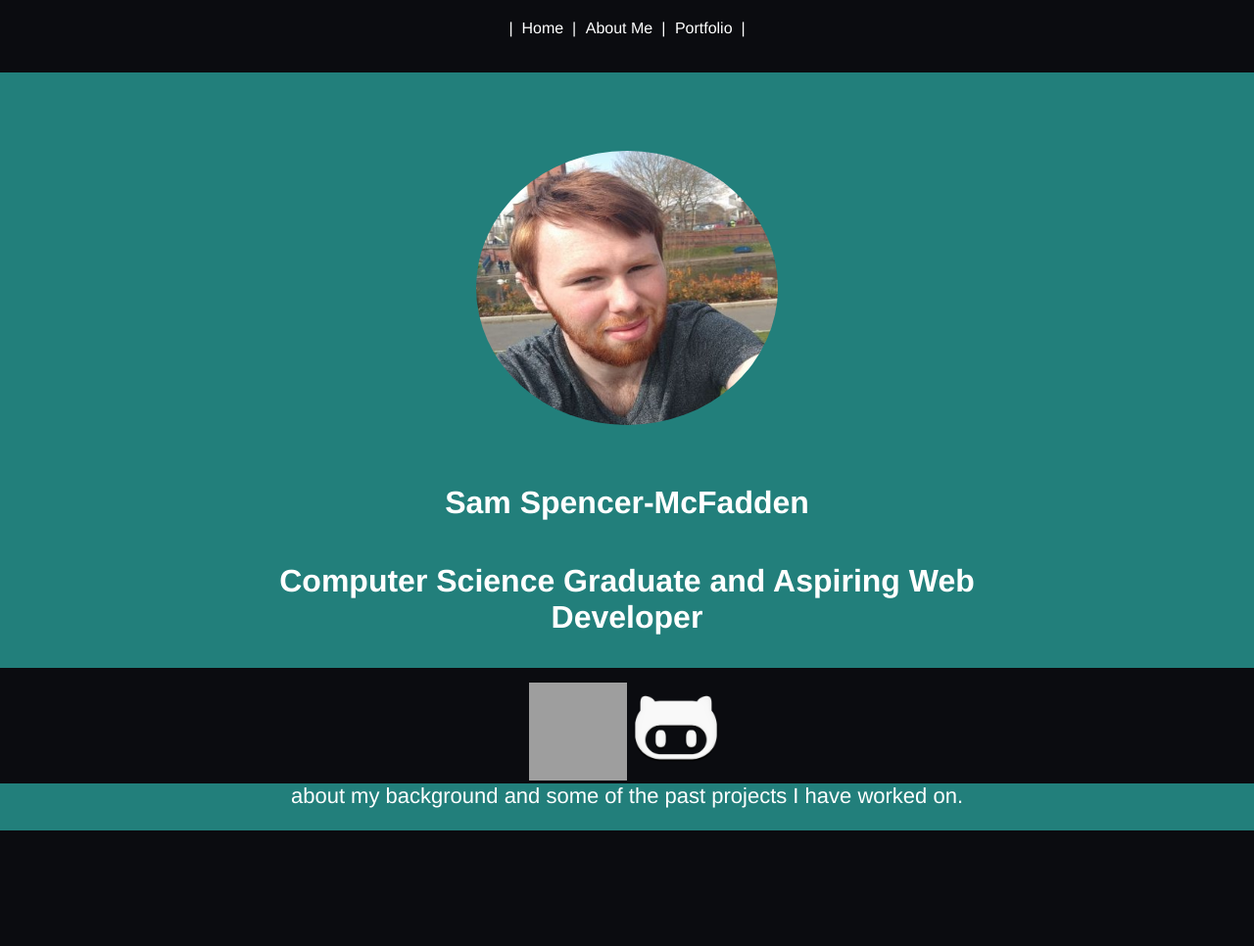
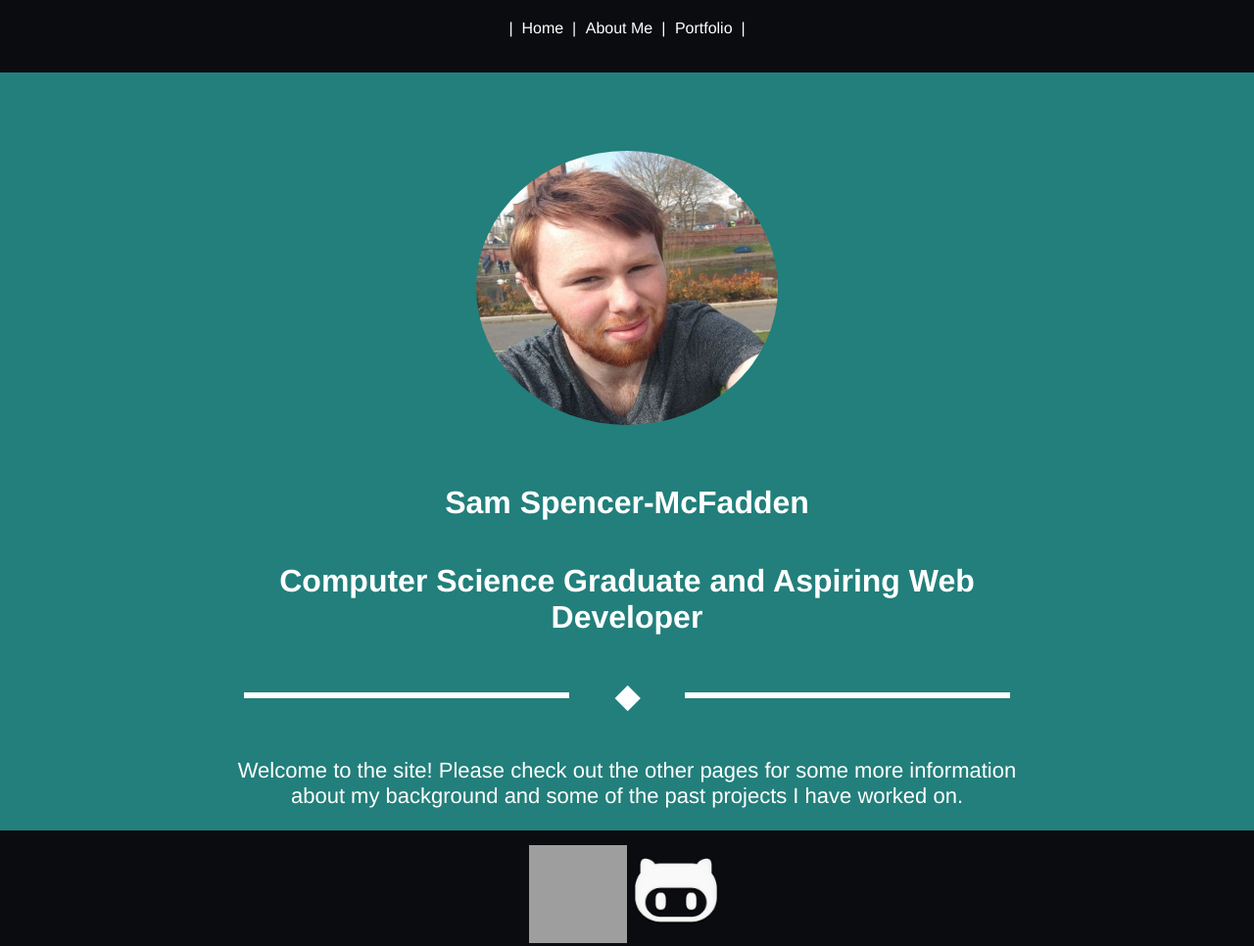
Before and after one commit to SSpencer-Mcfad99/SSpencer-Mcfad99.github.io, a plain HTML site: page index.html in a window 1280 px wide. Shown: the whole page at 98% size. Drawn offline with nearby package versions, Linux system fonts and the light colour scheme; grey boxes are pictures that could not be loaded.

Commit message:
Unfixing position of footer

```diff
--- a/css/style.css
+++ b/css/style.css
@@ -56,7 +56,6 @@
 
 .top-bot {
   padding-top: 74px;
-  padding-bottom: 110px;
 }
 
 nav {
@@ -65,14 +64,6 @@ nav {
   width: 100%;
   border: 0;
   top: 0;
-}
-
-footer {
-  z-index: 1000;
-  position: fixed;
-  width: 100%;
-  border: 0;
-  bottom: 0;
 }
 
 .mugshot {
```
